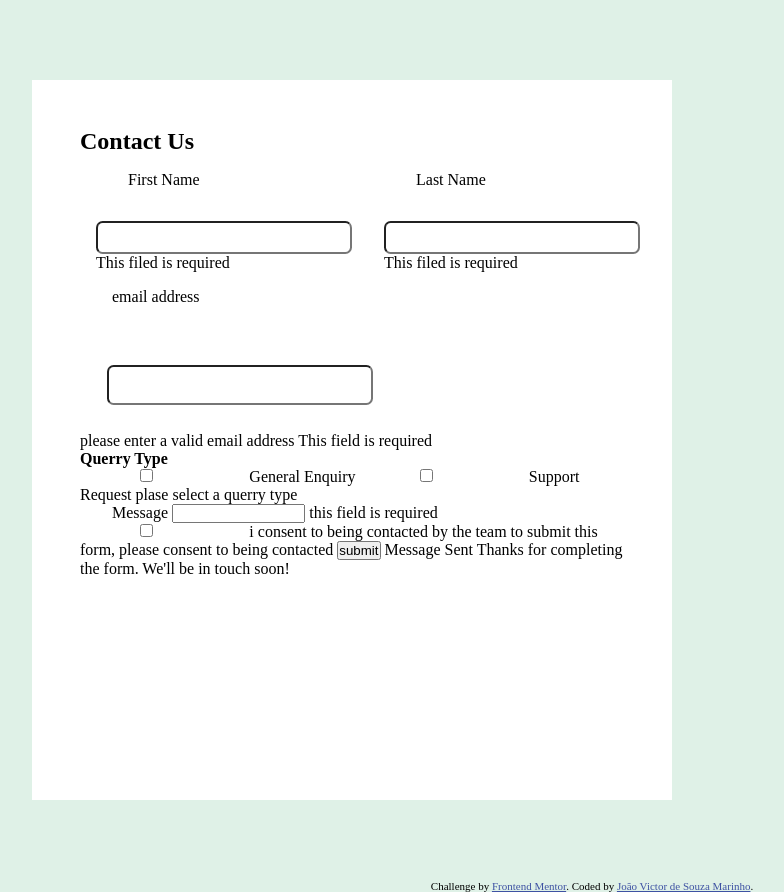
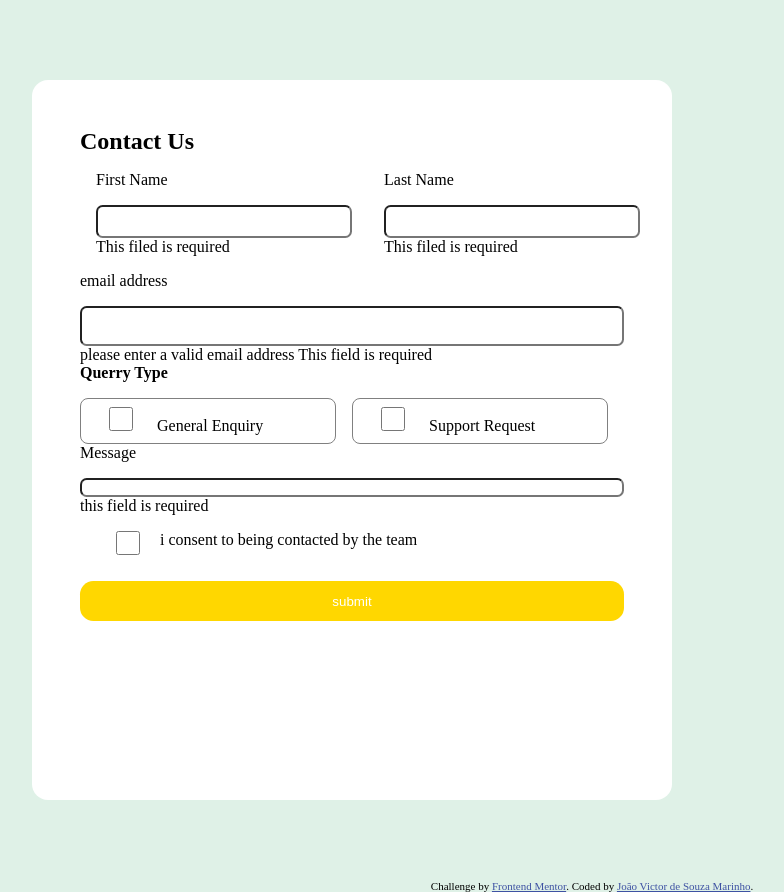
Before and after one commit to Joao-Victor-de-Souza-Marinho/Formul-rio-de-contato, a plain HTML site: page contact-form-main/index.html in a window 1280 px wide. Shown: the whole page, without its empty margins (48-832 px from the left). Drawn offline with Linux system fonts and the light colour scheme.

Commit message:
Add files via upload

```diff
--- a/contact-form-main/index.html
+++ b/contact-form-main/index.html
@@ -47,14 +47,18 @@
         This field is required
 
       </div>
+      <h4>Querry Type</h4>
       <div class="campoDeselecao">
-        <h4>Querry Type</h4>
+
+        <div class="caixa">
           <input type="checkbox" name="">
           <label for="">General Enquiry</label>
+        </div>
+
+        <div class="caixa">
           <input type="checkbox" name="" id="">
           <label for="">Support Request</label>
-        plase select a querry type
-
+        </div>
       </div>
 
       <div class="campoMensagem">
@@ -63,12 +67,12 @@
         this field is required
 
       </div>
+      <div class="termos">
         <input type="checkbox">
         <label for="">i consent to being contacted by the team </label>
-      to submit this form, please consent to being contacted
+      </div>
       <button>submit</button>
-      Message Sent
-      Thanks for completing the form. We'll be in touch soon!
+
     </form>
   </section>
   <div class="attribution">
--- a/contact-form-main/style.css
+++ b/contact-form-main/style.css
@@ -1,53 +1,117 @@
-*{
+* {
     margin: 0;
     padding: 0;
     box-sizing: border-box;
 }
 
-body{
+body {
     background-color: hsl(148, 38%, 91%);
 }
 
-.formulario{
+.formulario {
     background-color: white;
     padding: 3em;
     height: 90vh;
     width: 50vw;
     margin: 5em;
+    border-radius: 1em;
 
 }
-.campoNome{
+
+.campoNome {
     display: flex;
 }
-.sobrenome, .primeiroNome{
+
+.sobrenome,
+.primeiroNome {
     display: flex;
     flex-direction: column;
     margin: 1em;
 }
-h1{
+
+
+
+label {
+    font-size: 1em;
+    margin-bottom: 1em;
 
 }
-label{
-    font-size: 1em;
-    margin-bottom: 2em;
-    margin-left: 2em;
-}
-input{
-    width: 10em;
+
+input {
+    width: 100%;
 
 }
-.primeiroNome input, .sobrenome input{
+
+.primeiroNome input,
+.sobrenome input {
     width: 20vw;
     height: 2.5em;
     border-radius: 0.5em;
 }
-.campoEmail{
+
+.campoEmail {
     display: flex;
     flex-direction: column;
 }
-.campoEmail input{
+
+.campoEmail input {
     border-radius: 0.5em;
     height: 3em;
-    margin: 2em;
-    width: 20em;
+    width: 100%;
 }
+
+.campoDeselecao {
+    display: flex;
+
+}
+
+.campoDeselecao input,
+.termos input {
+    width: 5vw;
+    border-radius: 100%;
+    height: 3vh;
+}
+
+.campoMensagem {
+    display: flex;
+    justify-content: center;
+    flex-direction: column;
+
+}
+
+.campoMensagem input {
+    width: 100%;
+    height: 2.5m;
+    border-radius: 0.5em;
+
+}
+
+.termos {
+    display: flex;
+    margin: 1em;
+
+}
+
+button {
+    width: 100%;
+    background-color: gold;
+    color: white;
+    border: none;
+    border-radius: 1em;
+    height: 5vh;
+
+}
+
+.caixa {
+    border: 1px solid grey;
+    margin-right: 1em;
+    border-radius: 0.5em;
+    padding: 0.5em;
+    margin-top: 1em;
+    width: 100%;
+
+}
+
+h4 {
+    margin: 0.5 0 0.5 0;
+}
```
Lines whose indentation alone changed are shown as unchanged.
